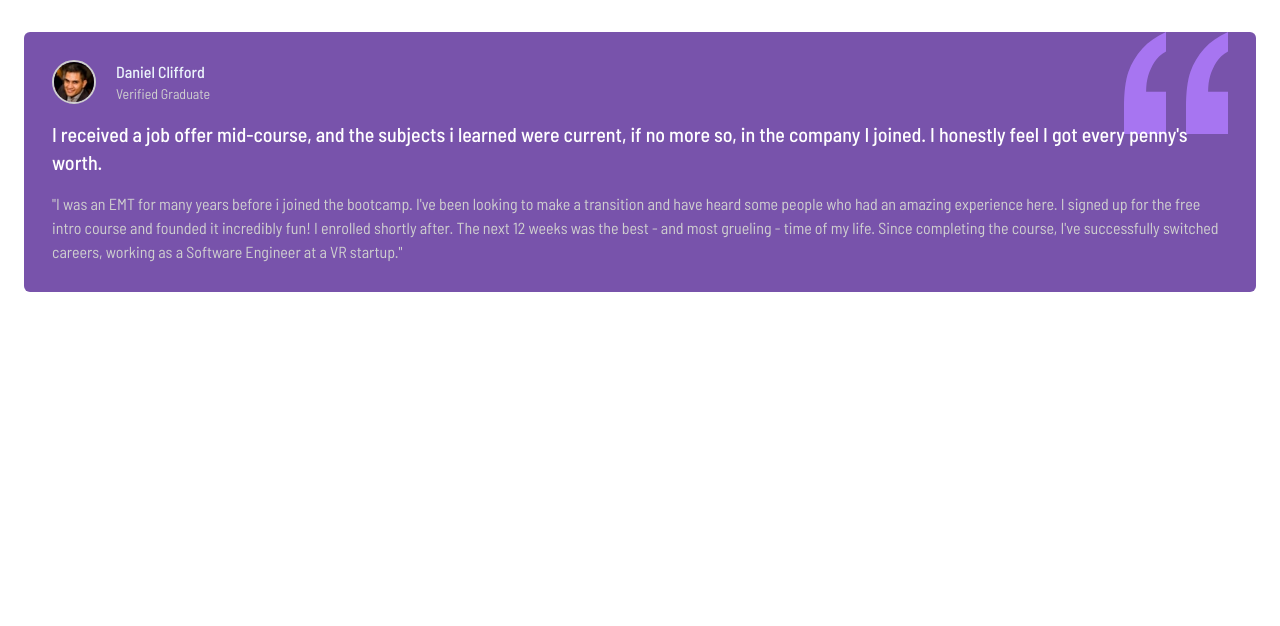
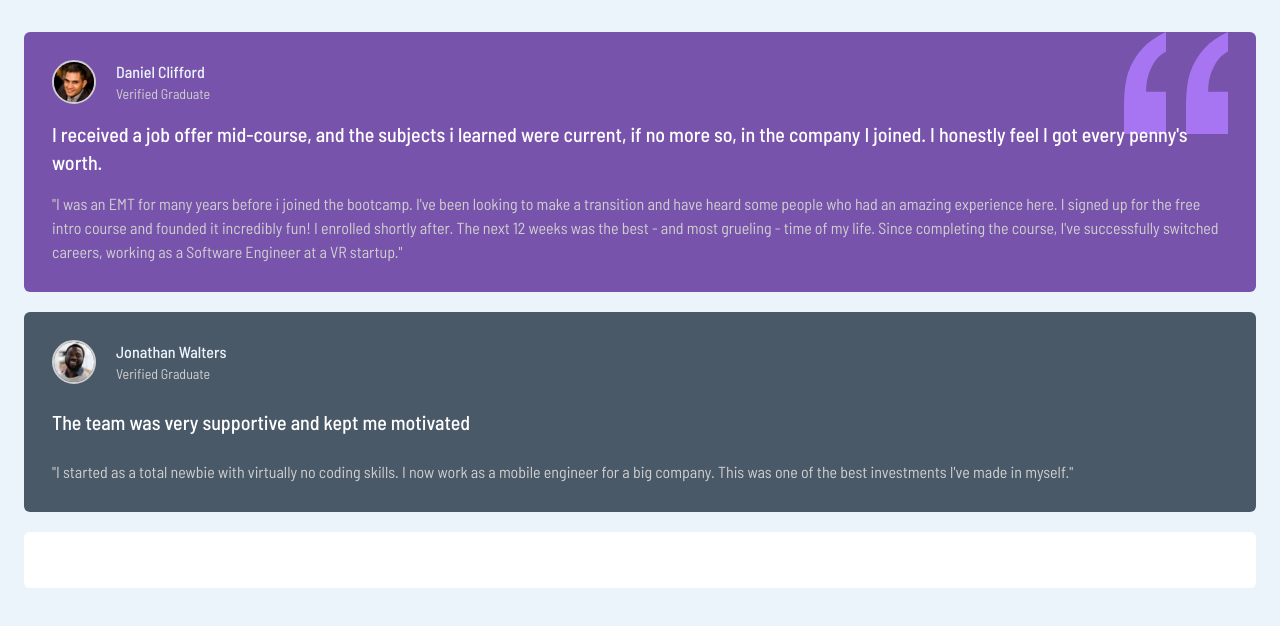
Before and after one commit to manishsindur/Testimonials-grid-section, a website built with Vite: page index.html in a window 1280 px wide. Built offline with nearby package versions, Linux system fonts and the light colour scheme.

Commit message:
Update Testimonials grid section with new styling and content

```diff
--- a/index.html
+++ b/index.html
@@ -13,7 +13,7 @@
     />
     <link rel="stylesheet" href="css/input.css" />
   </head>
-  <body>
+  <body class="bg-Light_Grayish_Blue">
     <main class="mx-6 mt-8 font-Barlow_Semi_Condensed">
       <section class="rounded-md bg-Moderate_violet px-7">
         <div
@@ -48,8 +48,32 @@
           </p>
         </div>
       </section>
-      <section></section>
-      <section></section>
+      <section class="mt-5 rounded-md bg-Very_dark_grayish_blue p-7">
+        <div>
+          <div class="flex gap-5">
+          <img
+            class="h-11 w-11 rounded-full border-2 border-Light_Gray"
+            src="images/image-jonathan.jpg"
+            alt="image-jonathan"
+          />
+          <div class="font-medium text-Light_Grayish_Blue">
+            Jonathan Walters
+            <span class="flex text-sm font-normal text-Light_Gray"
+              >Verified Graduate</span>
+          </div>
+        </div>
+        <div>
+          <h1 class="text-white py-6 text-xl font-medium">
+          The team was very supportive and kept me motivated
+        </h1>
+        <p class="text-Light_Gray">
+          "I started as a total newbie with virtually no coding skills. I now
+          work as a mobile engineer for a big company. This was one of the best
+          investments I've made in myself."
+        </p>
+        </div>
+      </section>
+      <section class="mt-5 rounded-md bg-white p-7"></section>
       <section></section>
       <section></section>
     </main>
```
